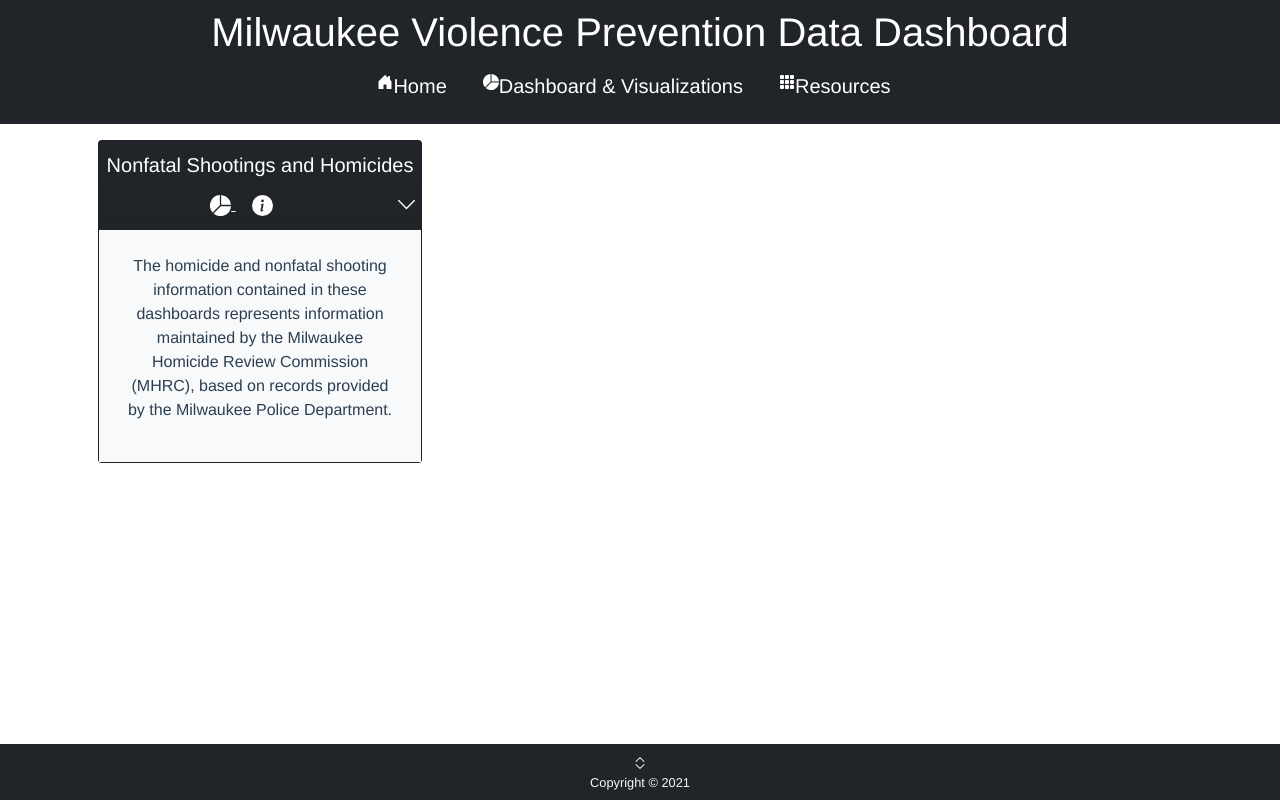
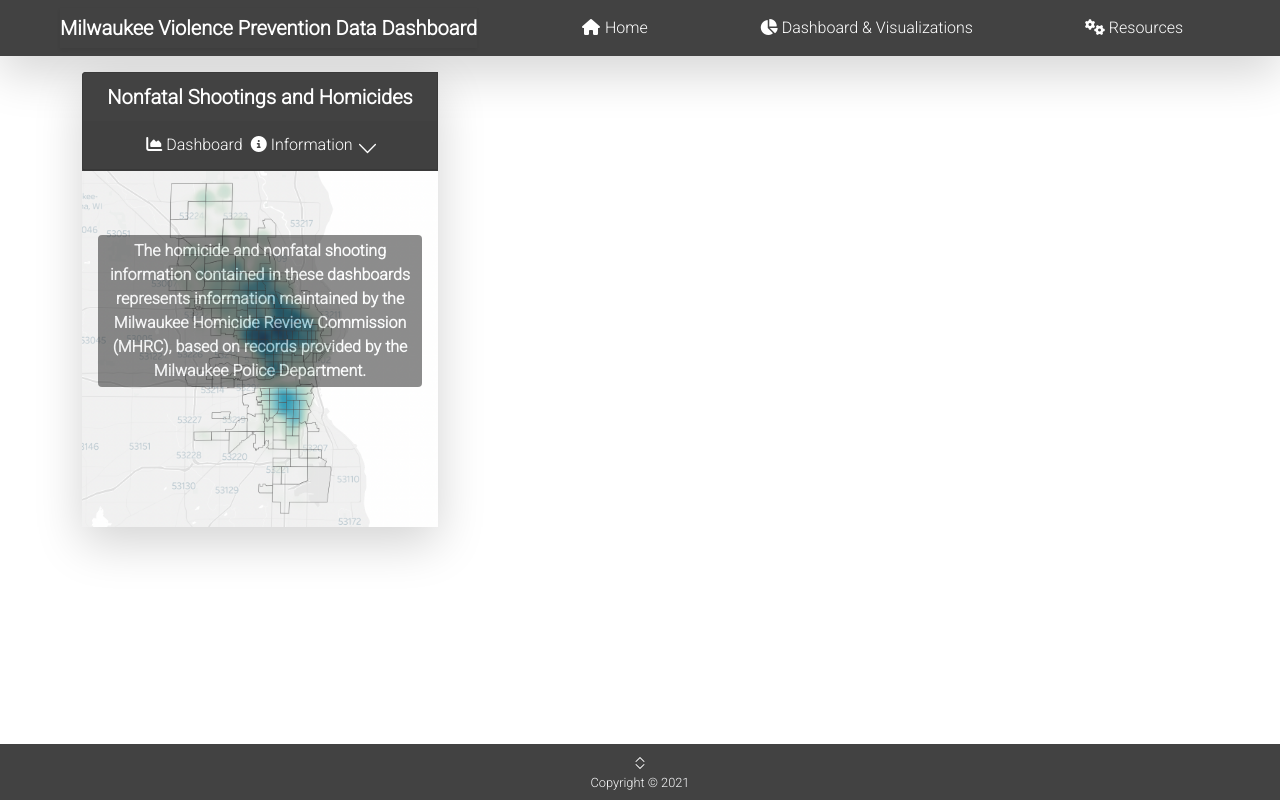
Before and after one commit to kmtopel/data-dash-flask, a Flask app: page /dashboards-and-visualizations in a window 1280 px wide. Run offline with Flask 2, Linux system fonts and the light colour scheme; some libraries are stand-ins or nearby versions.

Commit message:
changed card format; changed colors; added shadows

```diff
--- a/static/css/styles.css
+++ b/static/css/styles.css
@@ -1,5 +1,6 @@
 body {
-    font-family: Avenir, Helvetica, Arial, sans-serif;
+    /* font-family: Avenir, Helvetica, Arial, sans-serif; */
+    font-family: 'Roboto', sans-serif;
     -webkit-font-smoothing: antialiased;
     -moz-osx-font-smoothing: grayscale;
     color: #2c3e50;
@@ -7,9 +8,14 @@
     position: relative;
 }
 
-.nav-item {
-    padding: 5px;
-    margin: 5px;
+.card-list {
+    list-style-type: none;
+}
+
+.card-item {
+    padding: 0;
+    margin: 0;
+    text-decoration: none;
 }
 
 .footer-text {
@@ -34,3 +40,11 @@
     color: inherit;
     text-decoration: inherit;
 }
+
+.bg-darker-grey {
+    background-color: #1D1D1D;
+}
+
+.bg-dark-grey {
+    background-color: #424242;
+}
--- a/templates/base.html
+++ b/templates/base.html
@@ -11,6 +11,13 @@
     <!-- Alipine.js -->
     <script src="//unpkg.com/alpinejs" defer></script>
 
+    <!-- Fonts and Icons -->
+    <link rel="preconnect" href="https://fonts.googleapis.com">
+    <link rel="preconnect" href="https://fonts.gstatic.com" crossorigin>
+    <link href="https://fonts.googleapis.com/css2?family=Roboto:wght@300&display=swap" rel="stylesheet">
+    <!-- <link rel="stylesheet" href="https://cdnjs.cloudflare.com/ajax/libs/font-awesome/4.7.0/css/font-awesome.min.css"> -->
+    <script src="https://kit.fontawesome.com/c23ae17cc1.js" crossorigin="anonymous"></script>
+
     <!--Custom CSS-->
     <link rel="stylesheet" href="{{ url_for('static', filename='css/styles.css') }}">
 
@@ -19,50 +26,44 @@
     <title>{% block title %}{% endblock title %}</title>
   </head>
   <body>
-    <div id='main-container' class='container-fluid' x-cloak>
-        <nav class="row navbar navbar-dark navbar-expand-lg bg-dark fw-bolder ">
-            <div class="container-fluid d-flex flex-column justify-content-between py-0 my-0">
-                <h1 class="text-center text-white py-0">Milwaukee Violence Prevention Data Dashboard</h1>
-                <button id="navToggler" class="navbar-toggler" type="button" data-bs-toggle="collapse" data-bs-target="#navbarSupportedContent" aria-controls="navbarSupportedContent" aria-expanded="false" aria-label="Toggle navigation">
+    <div id='main-container' class='container-fluid pb-5' x-cloak>
+
+        <nav class="row navbar navbar-expand-lg navbar-dark bg-dark-grey shadow-lg">
+            <div class="container-fluid">
+                <a class="navbar-brand mx-5 fw-bolder shadow-sm" href="{{ url_for('index') }}">Milwaukee Violence Prevention Data Dashboard</a>
+                <button class="navbar-toggler" type="button" data-bs-toggle="collapse" data-bs-target="#navbarNav" aria-controls="navbarNav" aria-expanded="false" aria-label="Toggle navigation">
                 <span class="navbar-toggler-icon"></span>
                 </button>
-                <div class="row collapse navbar-collapse" id="navbarSupportedContent">
-                    <ul class="navbar-nav me-auto mb-2 mb-lg-0 text-center d-flex justify-content-evenly">
-                        <li class="nav-item">
-                            <a class="nav-link text-white py-0 my-auto d-flex" href="{{ url_for('index') }}" >
-                                <svg xmlns="http://www.w3.org/2000/svg" width="16" height="16" fill="currentColor" class="bi bi-house-door-fill" viewBox="0 0 16 16">
-                                    <path d="M6.5 14.5v-3.505c0-.245.25-.495.5-.495h2c.25 0 .5.25.5.5v3.5a.5.5 0 0 0 .5.5h4a.5.5 0 0 0 .5-.5v-7a.5.5 0 0 0-.146-.354L13 5.793V2.5a.5.5 0 0 0-.5-.5h-1a.5.5 0 0 0-.5.5v1.293L8.354 1.146a.5.5 0 0 0-.708 0l-6 6A.5.5 0 0 0 1.5 7.5v7a.5.5 0 0 0 .5.5h4a.5.5 0 0 0 .5-.5z"/>
-                                </svg>
-                                <h5>Home</h5>
-
+                <div class="collapse navbar-collapse" id="navbarNav">
+                <ul class="navbar-nav">
+                    <li class="nav-item mx-5">
+                        <a class="nav-link active" aria-current="page" href="{{ url_for('index') }}">
+                            <i class="fa fa-fw fa-home"></i> Home
                         </a>
                     </li>
-                        <li class="nav-item">
-                            <a class="nav-link text-white py-0 my-auto d-flex" href="{{ url_for('dashboards') }}">
-                                <svg xmlns="http://www.w3.org/2000/svg" width="16" height="16" fill="currentColor" class="bi bi-pie-chart-fill" viewBox="0 0 16 16">
-                                    <path d="M15.985 8.5H8.207l-5.5 5.5a8 8 0 0 0 13.277-5.5zM2 13.292A8 8 0 0 1 7.5.015v7.778l-5.5 5.5zM8.5.015V7.5h7.485A8.001 8.001 0 0 0 8.5.015z"/>
-                                </svg>
-                                <h5>Dashboard & Visualizations</h5>
+                    <li class="nav-item mx-5">
+                        <a class="nav-link active" href="{{ url_for('dashboards') }}">
+                            <i class="fas fa-chart-pie"></i>
+                            Dashboard & Visualizations
                         </a>
                     </li>
-                        <li class="nav-item">
-                            <a class="nav-link text-white py-0 my-auto d-flex" href="{{ url_for('resources') }}">
-                                <svg xmlns="http://www.w3.org/2000/svg" width="16" height="16" fill="currentColor" class="bi bi-grid-3x3-gap-fill" viewBox="0 0 16 16">
-                                    <path d="M1 2a1 1 0 0 1 1-1h2a1 1 0 0 1 1 1v2a1 1 0 0 1-1 1H2a1 1 0 0 1-1-1V2zm5 0a1 1 0 0 1 1-1h2a1 1 0 0 1 1 1v2a1 1 0 0 1-1 1H7a1 1 0 0 1-1-1V2zm5 0a1 1 0 0 1 1-1h2a1 1 0 0 1 1 1v2a1 1 0 0 1-1 1h-2a1 1 0 0 1-1-1V2zM1 7a1 1 0 0 1 1-1h2a1 1 0 0 1 1 1v2a1 1 0 0 1-1 1H2a1 1 0 0 1-1-1V7zm5 0a1 1 0 0 1 1-1h2a1 1 0 0 1 1 1v2a1 1 0 0 1-1 1H7a1 1 0 0 1-1-1V7zm5 0a1 1 0 0 1 1-1h2a1 1 0 0 1 1 1v2a1 1 0 0 1-1 1h-2a1 1 0 0 1-1-1V7zM1 12a1 1 0 0 1 1-1h2a1 1 0 0 1 1 1v2a1 1 0 0 1-1 1H2a1 1 0 0 1-1-1v-2zm5 0a1 1 0 0 1 1-1h2a1 1 0 0 1 1 1v2a1 1 0 0 1-1 1H7a1 1 0 0 1-1-1v-2zm5 0a1 1 0 0 1 1-1h2a1 1 0 0 1 1 1v2a1 1 0 0 1-1 1h-2a1 1 0 0 1-1-1v-2z"/>
-                                </svg>
-                                <h5>Resources</h5>
+                    <li class="nav-item mx-5">
+                        <a class="nav-link active" href="#">
+                            <i class="fas fa-cogs"></i>
+                            Resources
                         </a>
                     </li>
+
                 </ul>
                 </div>
             </div>
             </nav>
-        </div>
+
         {% block content %}{% endblock content %}
         {% block scripts %}{% endblock scripts %}
         <div class='mb-5'></div>
-        <footer x-data="{footerVisible: false }" class="row overflow-auto navbar bg-dark text-light text-center fixed-bottom footer-text">
-            <button href="#" @click="footerVisible = !footerVisible" :class="{ flip: footerVisible }" class='bg-dark text-white border-0 text-decoration-none'>
+        <footer x-data="{footerVisible: false }" class="row overflow-auto navbar bg-dark-grey text-light text-center fixed-bottom footer-text">
+            <button href="#" @click="footerVisible = !footerVisible" :class="{ flip: footerVisible }" class='bg-dark-grey text-white border-0 text-decoration-none'>
                 <svg xmlns="http://www.w3.org/2000/svg" width="16" height="16" fill="currentColor" class="bi bi-chevron-expand" viewBox="0 0 16 16">
                     <path fill-rule="evenodd" d="M3.646 9.146a.5.5 0 0 1 .708 0L8 12.793l3.646-3.647a.5.5 0 0 1 .708.708l-4 4a.5.5 0 0 1-.708 0l-4-4a.5.5 0 0 1 0-.708zm0-2.292a.5.5 0 0 0 .708 0L8 3.207l3.646 3.647a.5.5 0 0 0 .708-.708l-4-4a.5.5 0 0 0-.708 0l-4 4a.5.5 0 0 0 0 .708z"/>
                 </svg>
--- a/templates/dashboards.html
+++ b/templates/dashboards.html
@@ -7,39 +7,41 @@
 <div class="container">
     <div class="row">
         <div class="col-md-4 col-sm-12" x-data="{ isVisible: true }" x-cloak x-init="{ showFooter: '{{showFooter}}' }">
-            <div class='card rounded m-3 text-center bg-dark' x-cloak>
-                <h5 class="card-title bg-dark text-white p-1 mt-2">
+
+            <div class="card-group  d-flex flex-column bg-dark-grey mt-3 shadow-lg rounded">
+                <div class='card mb-0 text-center bg-dark-grey'>
+                    <h5 class="card-title fw-bolder bg-dark-grey text-white p-1 mt-2">
                     Nonfatal Shootings and Homicides
                     </h5>
+                    <div class='card-header d-flex flex-row justify-content-center'>
+                        <a href="{{ url_for('nonfatal_dash') }}" class="card-item text-white m-1">
+                            <i class="fas fa-chart-area"></i>
+                            Dashboard
+                        </a>
 
-                <div class='card-header p-1 mb-2'>
-
-                    <a href="{{ url_for('nonfatal_dash') }}" class="card-link text-white">
-                        <svg xmlns="http://www.w3.org/2000/svg" width="21" height="21" fill="currentColor" class="bi bi-pie-chart-fill" viewBox="0 0 16 16">
-                            <path d="M15.985 8.5H8.207l-5.5 5.5a8 8 0 0 0 13.277-5.5zM2 13.292A8 8 0 0 1 7.5.015v7.778l-5.5 5.5zM8.5.015V7.5h7.485A8.001 8.001 0 0 0 8.5.015z"/>
-                        </svg>
+                        <a href=" {{ url_for('nonfatal_dash_info') }}" class="card-item text-white m-1">
+                            <i class="fas fa-info-circle"></i>
+                            Information
                         </a>
-                    <a href=" {{ url_for('nonfatal_dash_info') }}" class="card-link text-white">
-                        <svg xmlns="http://www.w3.org/2000/svg" width="21" height="21" fill="currentColor" class="bi bi-info-circle-fill" viewBox="0 0 16 16">
-                            <path d="M8 16A8 8 0 1 0 8 0a8 8 0 0 0 0 16zm.93-9.412-1 4.705c-.07.34.029.533.304.533.194 0 .487-.07.686-.246l-.088.416c-.287.346-.92.598-1.465.598-.703 0-1.002-.422-.808-1.319l.738-3.468c.064-.293.006-.399-.287-.47l-.451-.081.082-.381 2.29-.287zM8 5.5a1 1 0 1 1 0-2 1 1 0 0 1 0 2z"/>
-                        </svg>
-                    </a>
-                    <a href="#" @click="isVisible = !isVisible" :class="{ flip: isVisible }" class='card-link float-end border-0 text-text-decoration-none text-white'>
+                        <span class="d-flex float-end">
+                            <a href="#" @click="isVisible = !isVisible" :class="{ flip: isVisible }" class='card-link  border-0 text-text-decoration-none text-white'>
                                 <svg xmlns="http://www.w3.org/2000/svg" width="21" height="21" fill="currentColor" class="bi bi-chevron-up" viewBox="0 0 16 16">
                                     <path fill-rule="evenodd" d="M7.646 4.646a.5.5 0 0 1 .708 0l6 6a.5.5 0 0 1-.708.708L8 5.707l-5.646 5.647a.5.5 0 0 1-.708-.708l6-6z"/>
                                 </svg>
                             </a>
+                        </span>
                     </div>
-                <div x-show="isVisible" class="card-body bg-light p-4">
-                    <p>The homicide and nonfatal shooting information contained in these dashboards represents information maintained by the Milwaukee Homicide Review Commission (MHRC), based on records provided by the Milwaukee Police Department. </p>
+                </div>
+                <div class='card rounded-0 mt-0 mb-0 border-0 mx-0 text-center bg-dark-grey' x-show="isVisible" x-cloak>
+                    <img class="card-img rounded-0 " src="static/css/homicide-dash-thumbnail.png"></img>
+                    <div class="card-img-overlay ">
+                        <div class="bg-darker-grey fw-bold opacity-50 rounded text-light p-1 mt-md-5 card-text">
+                            The homicide and nonfatal shooting information contained in these dashboards represents information maintained by the Milwaukee Homicide Review Commission (MHRC), based on records provided by the Milwaukee Police Department.
                         </div>
                     </div>
                 </div>
-        <div class="col-md-4 col-sm-12">
-
-        </div>
-        <div class="col-md-4 col-sm-12">
-
+            </div
+            >
         </div>
     </div>
 </div>
--- a/templates/index.html
+++ b/templates/index.html
@@ -1,10 +1,10 @@
 {% extends "base.html" %}
 {% block content %}
 <div class="container">
-   <div class="row d-flex justify-content-center">
+   <div class="row d-flex justify-content-center border-rounded">
        <div class="col-md-10">
-            <div class="card mt-md-5 mt-2">
-                <h3 class="card-title text-center bg-dark text-white p-3">Bringing Data and Partners Together to Prevent and Reduce Violence</h3>
+            <div class="card mt-md-5 mt-2 shadow-lg">
+                <h3 class="card-title text-center bg-dark-grey text-white p-3 shadow-sm">Bringing Data and Partners Together to Prevent and Reduce Violence</h3>
                 <div class="card-body">
                     <h6 class='card-subtitle fw-bolder text-left'>
                     <svg xmlns="http://www.w3.org/2000/svg" width="16" height="16" fill="currentColor" class="bi bi-lightning-charge-fill" viewBox="0 0 16 16">
```
Also changed, not shown: templates/extra_code.html (added, +61 -0 lines), templates/nonfatal_dash.html (+15 -15 lines), static/css/homicide-dash-thumbnail.png (added). Lines whose indentation alone changed are shown as unchanged.
